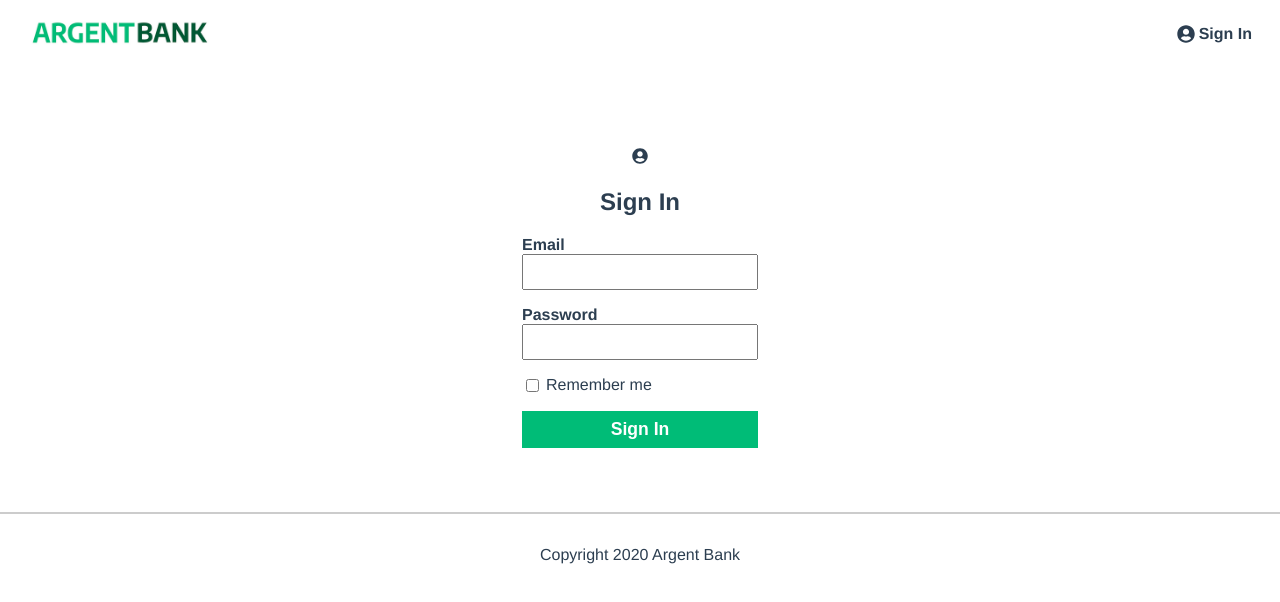
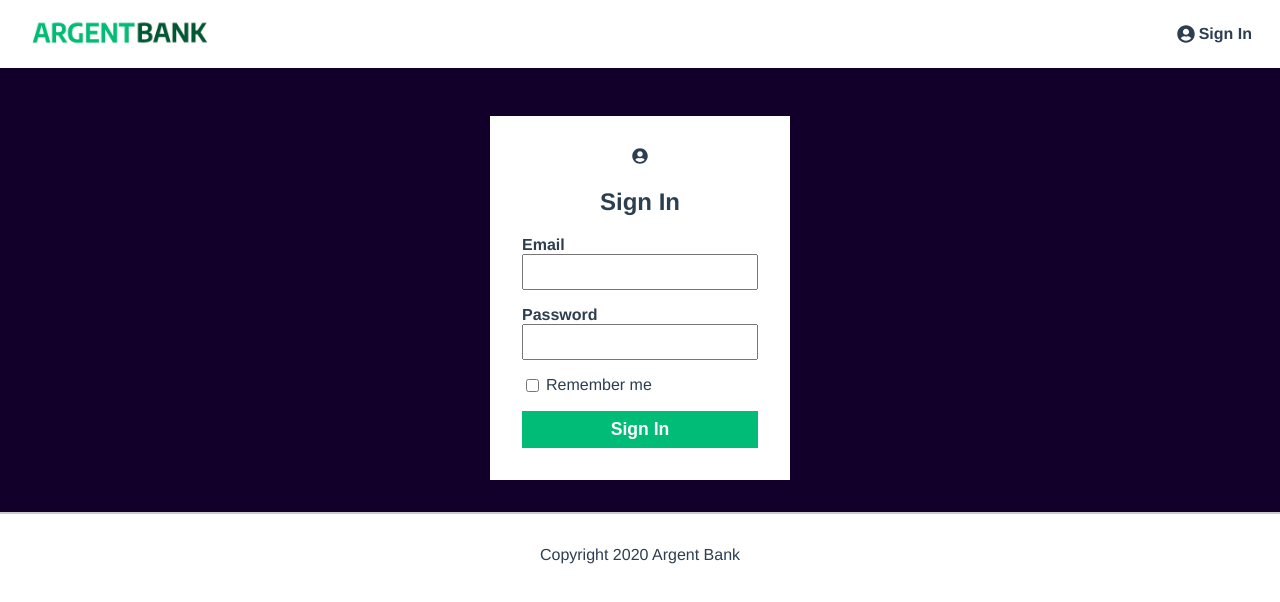
Before and after one commit to FaridAmimri/argent-bank, a React (Create React App) app: page /login in a window 1280 px wide. Shown: the top 602 px of the page. Built offline with nearby package versions, Linux system fonts and the light colour scheme.

Commit message:
Ajout bck-ground color

```diff
--- a/src/index.scss
+++ b/src/index.scss
@@ -12,3 +12,7 @@ body {
   flex-direction: column;
   min-height: 100vh;
 }
+
+.bg-dark {
+  background-color: #12002b;
+}
```
